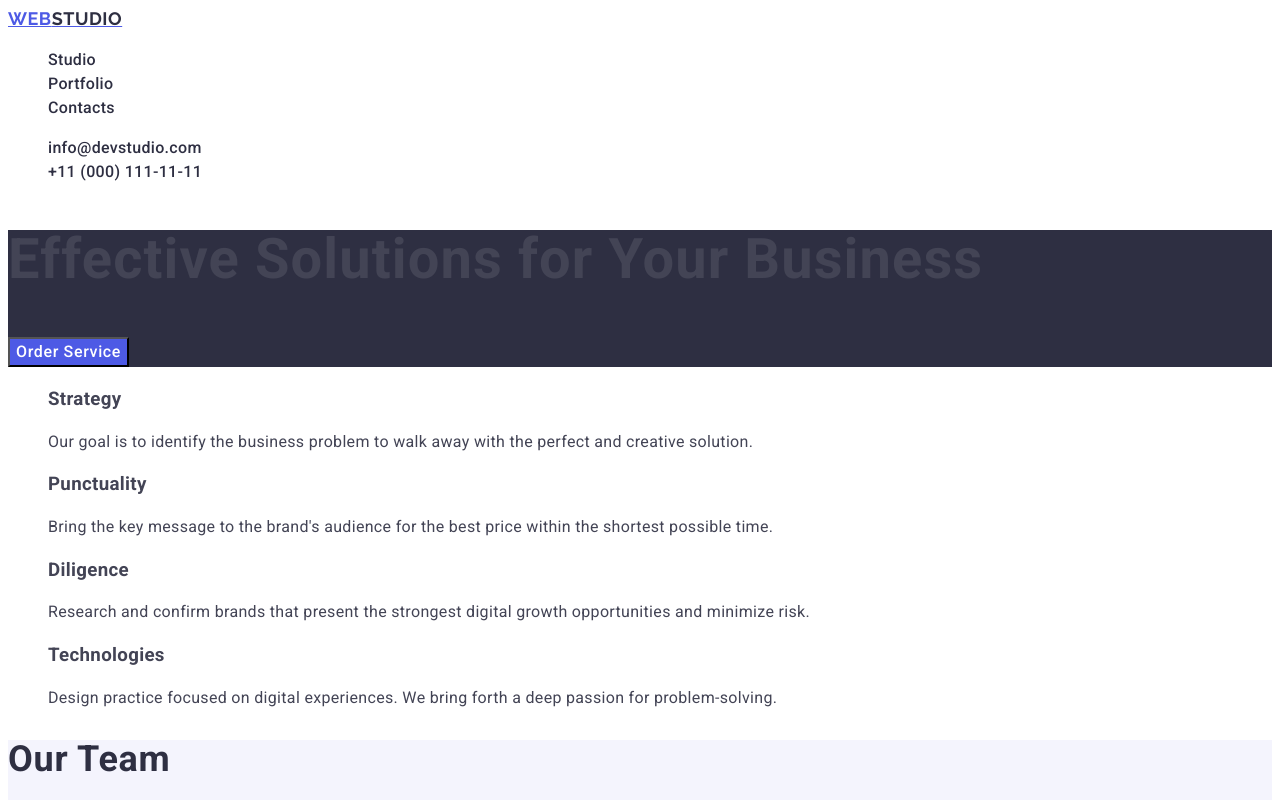
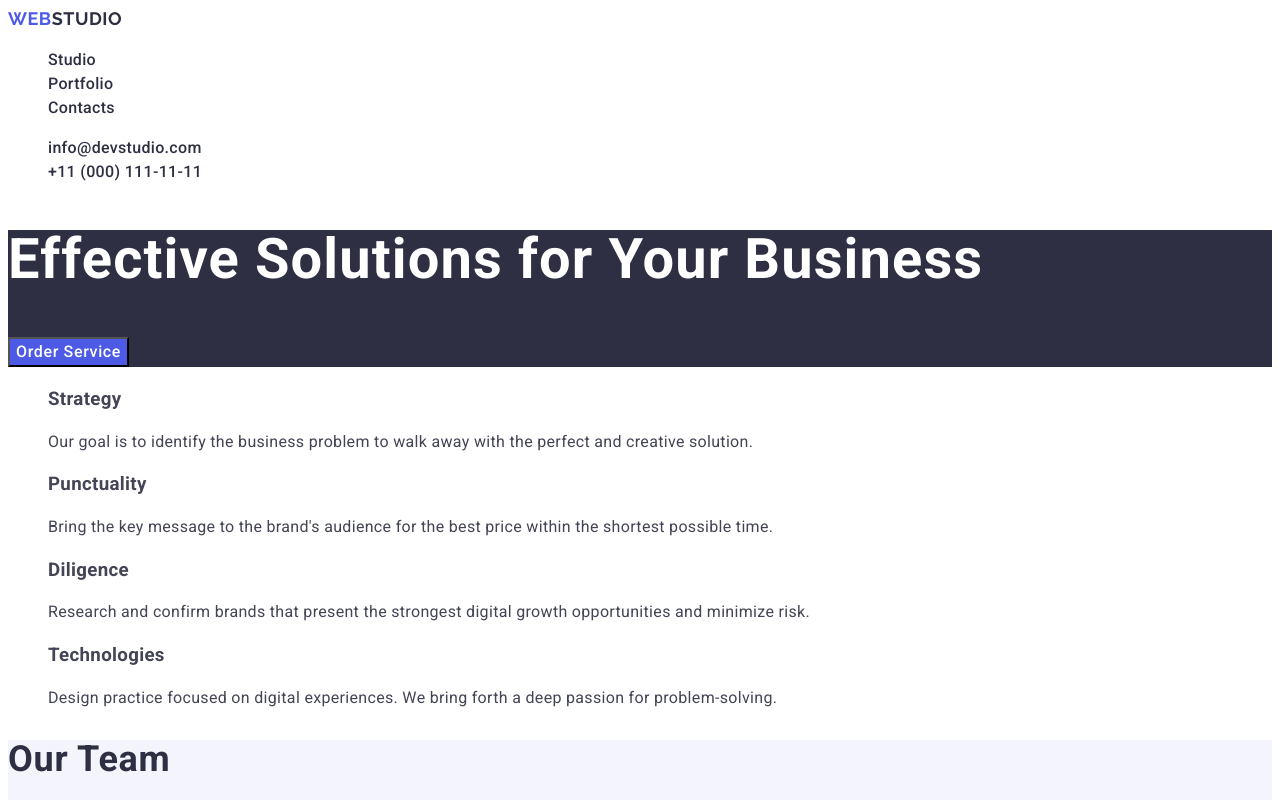
Before and after one commit to 23Roman/goit-markup-hw-02, a plain HTML site: page index.html in a window 1280 px wide. Shown: the top 800 px of the page. Drawn offline with Linux system fonts and the light colour scheme.

Commit message:
apd logo header

```diff
--- a/css/styles.css
+++ b/css/styles.css
@@ -37,6 +37,7 @@ ul {
   line-height: 117%;
   letter-spacing: 0.03em;
   text-transform: uppercase;
+  text-decoration: none;
   color: #4d5ae5;
 }
 .logo-header-navy {
@@ -71,7 +72,7 @@ ul {
   color: #404bbf;
 }
 .hero {
-  /* color: #fff; */
+  color: #fff;
   background-color: #2e2f42;
 }
 .section-baner-title {
```
